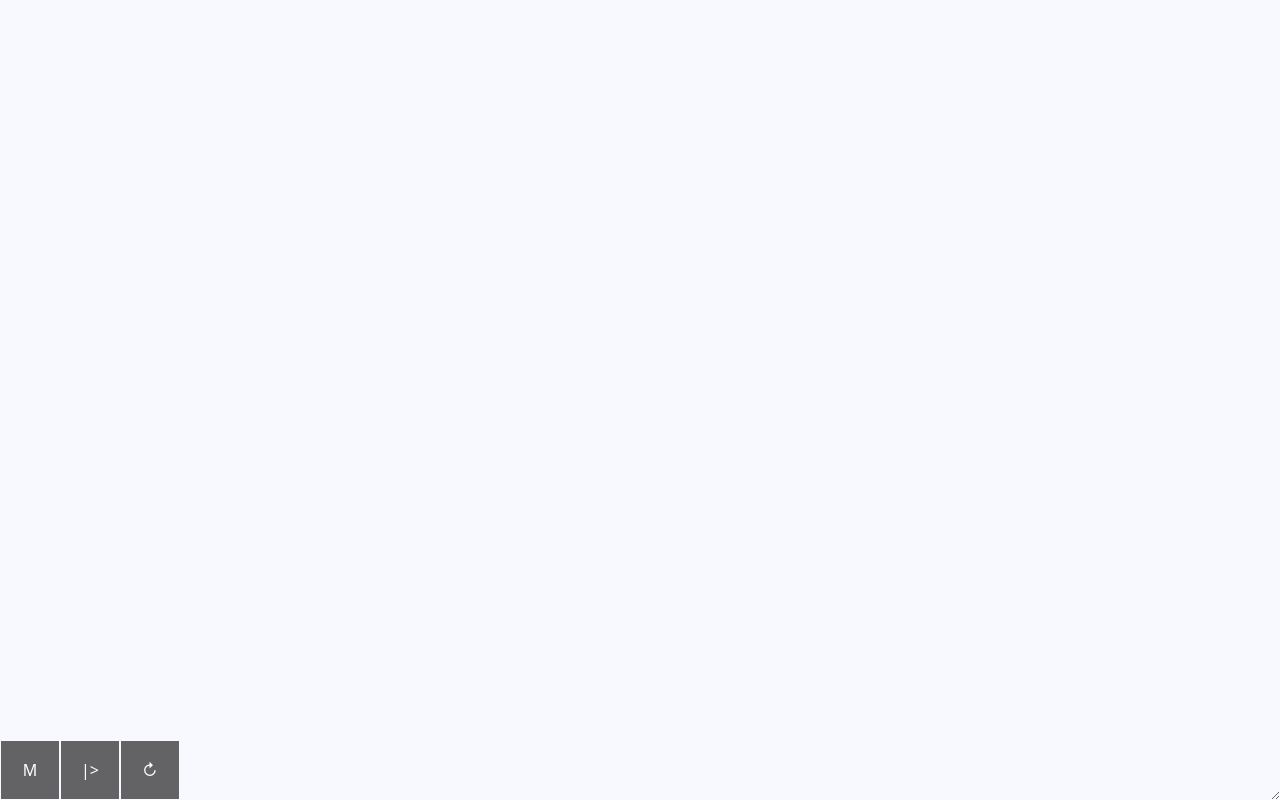
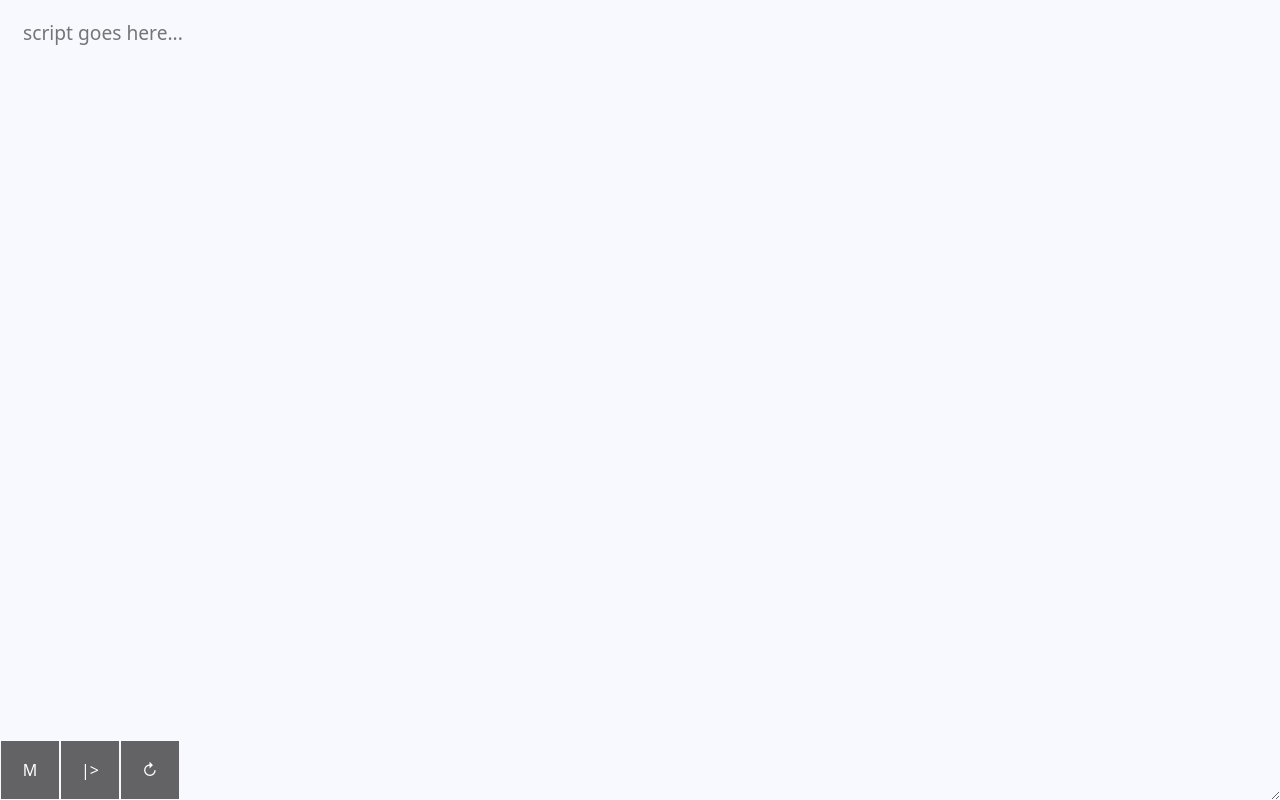
Before and after one commit to Zephira-079/ProCulator, a plain HTML site: page index.html in a window 1280 px wide. Drawn offline with Linux system fonts and the light colour scheme.

Commit message:
apkadded

```diff
--- a/index.html
+++ b/index.html
@@ -9,7 +9,7 @@
     <script src="js/modules.js" async defer></script>
 </head>
 <body>
-    <textarea name="text_editor" id="text_editor" class="text_editor" spellcheck="false" autofocus="autofocus"></textarea>
+    <textarea name="text_editor" id="text_editor" class="text_editor" spellcheck="false" autofocus="autofocus" placeholder="script goes here..."></textarea>
     <div class="log">
         <div class="mode">M</div>
         <div class="startlog">|&gt;</div>
--- a/js/modules.js
+++ b/js/modules.js
@@ -0,0 +1 @@
+//nothing right here
```
Also changed, not shown: 1 other file.
